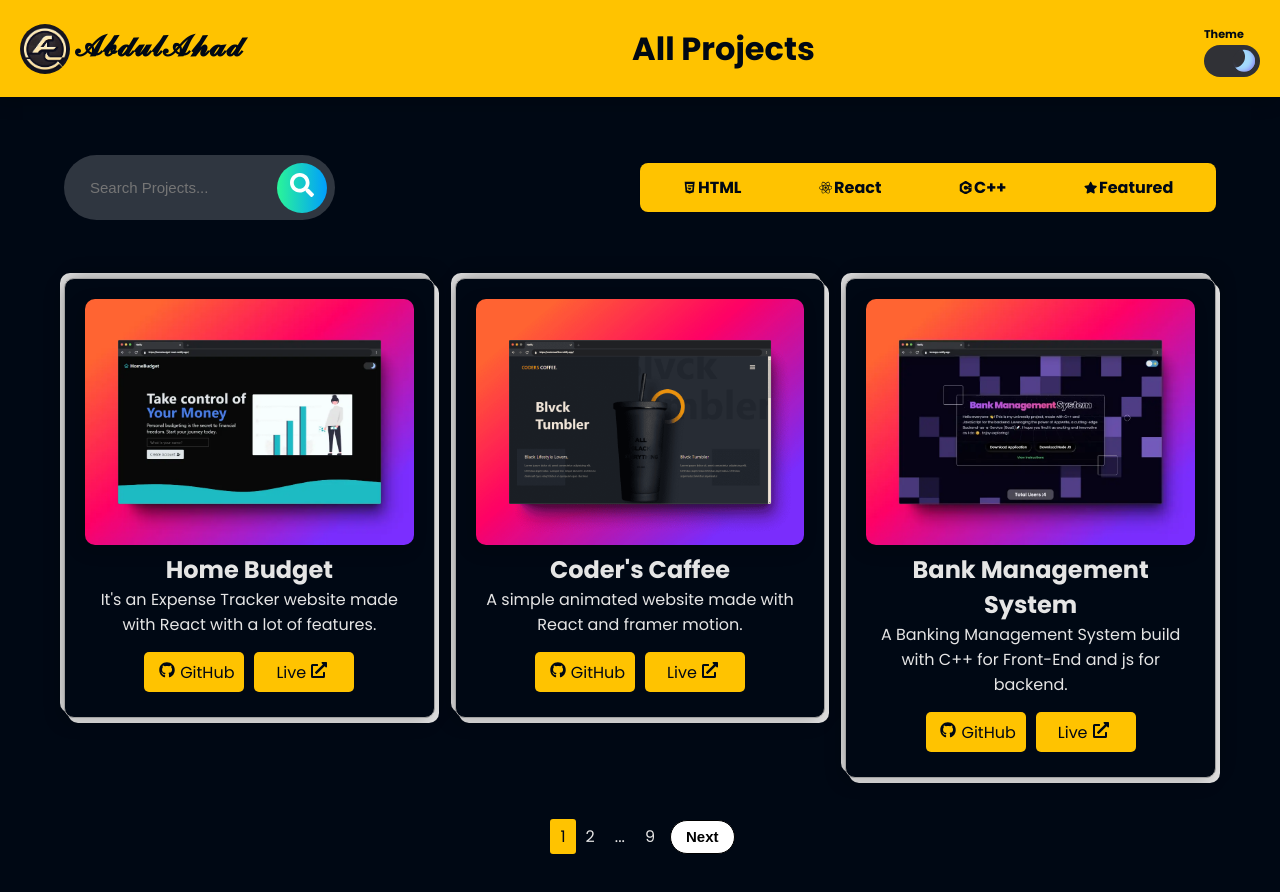
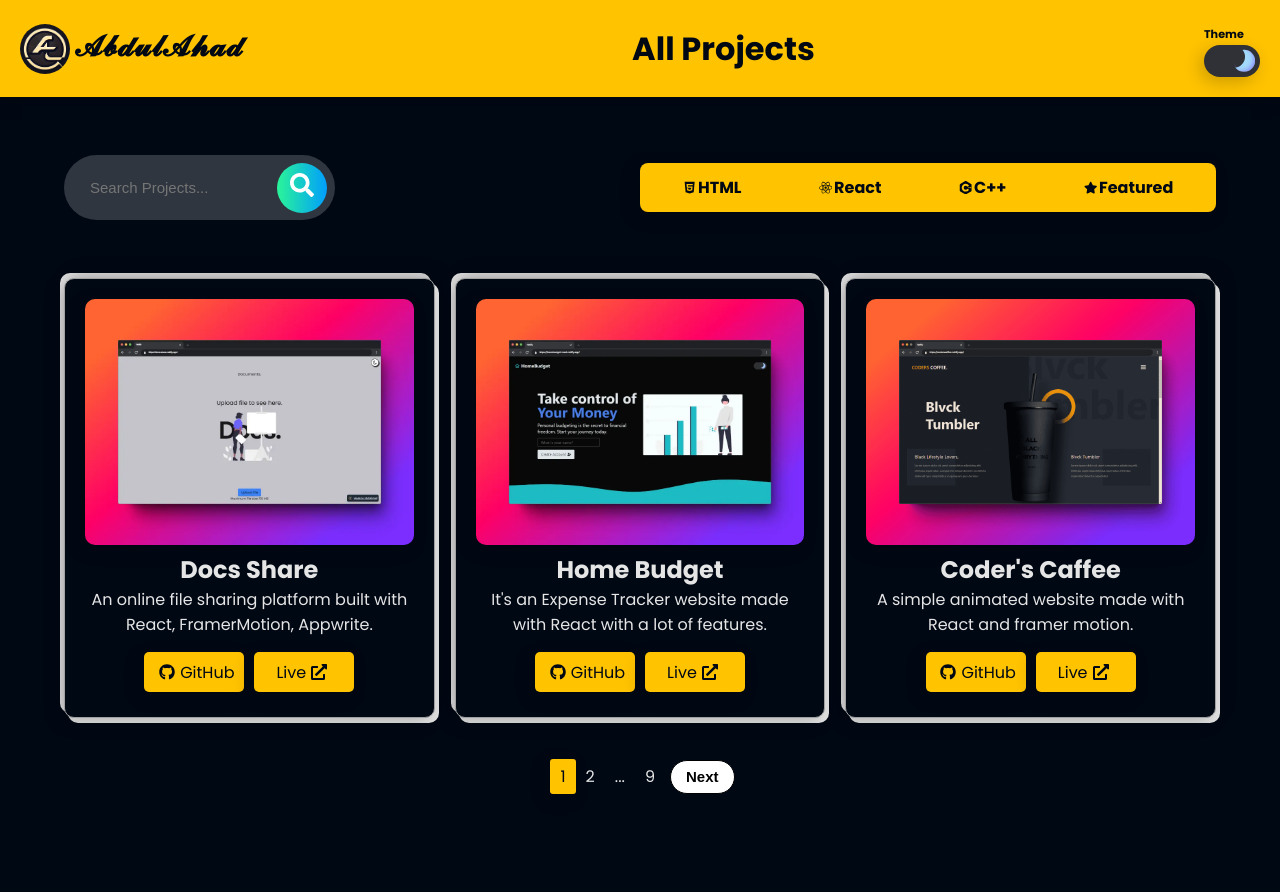
Before and after one commit to ahad324/AllProjects, a React (Vite) app: page / in a window 1280 px wide. Shown: the top 892 px of the page. After the commit the page ends 863 px from the top, so only its background shows below. Built offline with nearby package versions, Linux system fonts and the light colour scheme.

Commit message:
Added DocsShare

```diff
--- a/src/components/Data.jsx
+++ b/src/components/Data.jsx
@@ -1,8 +1,7 @@
 // Images
-// import portfolioImage from ".../assets/portfolio.webp";
+// HTML,CSS,JS
 import portfolioImage from "../assets/portfolio.webp";
 import gradegenieImage from "../assets/gradegenie.webp";
-import todoImage from "../assets/todo.webp";
 import spaceImage from "../assets/space.webp";
 import weatherImage from "../assets/weatherapp.webp";
 import shoppingImage from "../assets/shopping.webp";
@@ -22,12 +21,25 @@ import introsectionImage from "../assets/introsection.webp";
 import snakegameImage from "../assets/snakegame.webp";
 import pianogameImage from "../assets/pianogame.webp";
 import colorpaletteImage from "../assets/colorpalette.webp";
+// REACT
+import todoImage from "../assets/todo.webp";
 import chatappImage from "../assets/chatapp.webp";
 import bmsImage from "../assets/bms.webp";
 import coderscaffeeImage from "../assets/coderscaffee.webp";
 import homebudgetImage from "../assets/homebudget.webp";
+import docsshareImage from "../assets/docs-share.webp";
 
 const Data = [
+  {
+    imgUrl: docsshareImage,
+    altText: "Docs Share Image",
+    title: "Docs Share",
+    description:
+      "An online file sharing platform built with React, FramerMotion, Appwrite.",
+    github: "https://github.com/ahad324/Docs-share",
+    LiveUrl: "https://docs-share.netlify.app/",
+    category: ["react", "featured"],
+  },
   {
     imgUrl: homebudgetImage,
     altText: "Home Budget Image",
--- a/src/index.css
+++ b/src/index.css
@@ -5,6 +5,7 @@
   --text-color: #000000;
   --card-background: #e5e5e5;
   --background: hsl(190 60% 98%);
+  --box-shadow:-4px 5px 17px 0px rgb(0 0 0 / 20%);
 }
 
 ::-webkit-scrollbar {
@@ -70,11 +71,11 @@ main {
   border: 1px solid #a1a1a1;
   box-shadow: -4px 5px 17px 0px rgb(0 0 0 / 20%), 4px 5px,
     4px -5px 17px 0px rgb(0 0 0 / 20%), -4px -5px;
-  transition: 0.1s all ease;
-  color: var(--text-color);
-}
+    transition: 0.1s all ease;
+    color: var(--text-color);
+  }
 
-.Image {
+  .Image {
   min-width: 200px;
   min-height: 200px;
   width: 100%;
@@ -102,6 +103,7 @@ a {
   color: var(--secondary-color);
   border-radius: 5px;
   margin: 5px;
+  box-shadow: var(--box-shadow);
 }
 a:hover {
   box-shadow: -4px 5px 17px 0px rgb(0 0 0 / 20%);
@@ -116,6 +118,7 @@ a:hover {
 }
 i {
   margin: 5px;
+  display: flex;
 }
 /* Search Box Styles */
 .searchBox {
@@ -213,6 +216,7 @@ button:active {
   &.activePaginationPage {
     background: var(--primary-color);
     color: var(--secondary-color);
+    box-shadow: var(--box-shadow);
   }
 }
 @media screen and (max-width: 322px) {
--- a/src/styles/Filters.css
+++ b/src/styles/Filters.css
@@ -5,7 +5,7 @@
   border-radius: 0.5rem;
   background-color: var(--primary-color);
   box-sizing: border-box;
-  box-shadow: 0 0 0px 1px rgba(0, 0, 0, 0.06);
+  box-shadow: var(--box-shadow);
   padding: 0.25rem;
   width: 100%;
   font-weight: 900;
--- a/src/styles/Nav.css
+++ b/src/styles/Nav.css
@@ -4,7 +4,7 @@ nav {
   align-items: center;
   padding: 20px;
   background: var(--primary-color);
-  box-shadow: -4px 5px 17px 0px rgb(0 0 0 / 20%);
+  box-shadow: var(--box-shadow);
   color: var(--secondary-color);
 }
 .logo-text{
@@ -12,6 +12,7 @@ nav {
   justify-content: center;
   align-items: center;
   text-shadow: 0;
+  user-select: none;
 }
 .logo-text>pre{
   margin-left: 5px;
--- a/src/styles/ThemeChanger.css
+++ b/src/styles/ThemeChanger.css
@@ -33,6 +33,7 @@
   background-color: #e0e0e3;
   transition: 0.4s;
   border-radius: 30px;
+  box-shadow: var(--box-shadow);
 }
 
 .slider:before {
```
Also changed, not shown: src/assets/docs-share.webp (added).
